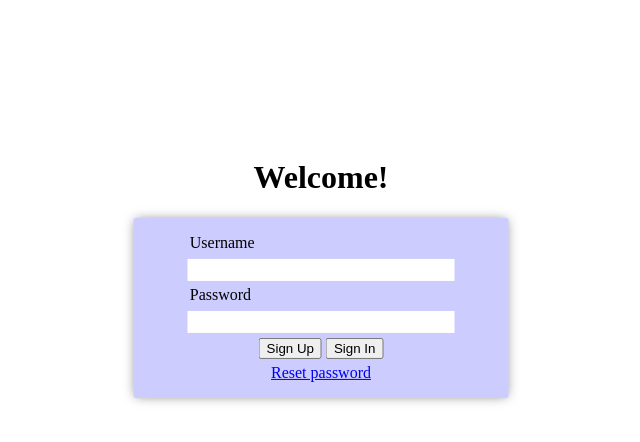
After one commit to Temich7799/simpleAdminPage, a PHP site: template app/views/templates/login_page_template.html.twig in a window 1280 px wide. The commit adds this page. Shown: the top 442 px of the page, without its empty margins (319-959 px from the left). Run offline with PHP 8.4, Linux system fonts and the light colour scheme; the template is opened without the code that fills it, so the values that code supplies are empty; some libraries are stand-ins or nearby versions.

Commit message:
make login page

```diff
--- /dev/null
+++ b/app/views/templates/login_page_template.html.twig
@@ -0,0 +1,90 @@
+<!DOCTYPE html>
+<html lang="en">
+
+<head>
+    <meta charset="UTF-8">
+    <meta http-equiv="X-UA-Compatible" content="IE=edge">
+    <meta name="viewport" content="width=device-width, initial-scale=1.0">
+    <title>Login</title>
+    <style>
+        body {
+            position: relative;
+        }
+
+        main {
+            position: absolute;
+            top: 50%;
+            left: 50%;
+            margin-right: -50%;
+            transform: translate(-50%, 50%);
+        }
+
+        h1 {
+            text-align: center;
+        }
+
+        form {
+            display: flex;
+            flex-direction: column;
+            justify-content: center;
+            align-items: center;
+            gap: 5px;
+            width: 375px;
+            height: 150px;
+            border-radius: 2.5px;
+            background-color: rgba(0, 0, 255, .2);
+            box-shadow: rgb(0 0 0 / 50%) 0px 0px 12px -2px;
+            padding: 15px 0;
+        }
+
+        form label,
+        input {
+            height: 20px;
+            display: block;
+            width: 70%;
+            border: none;
+            outline: none;
+        }
+    </style>
+</head>
+
+<body>
+    <main>
+        <h1>Welcome!</h1>
+        <form class="form" id="form-login" name="login">
+            <label>Username</label>
+            <input name="username" required />
+            <label>Password</label>
+            <input name="password" type="password" required />
+            <div>
+                <button name="sign-up" id="sign-up">Sign Up</button>
+                <button name="sign-in" type="submit">Sign In</button>
+            </div>
+            <a href="reset-password">Reset password</a>
+        </form>
+    </main>
+    <script>
+        const form = document.getElementById('form-login');
+        const signUpButton = document.getElementById('sign-up');
+
+        form.addEventListener('submit', (submitEvent) => {
+
+            submitEvent.preventDefault();
+
+            const formData = new FormData(form);
+
+            fetch(document.location.href, {
+                method: 'POST',
+                mode: 'cors',
+                body: formData
+            });
+        });
+
+        signUpButton.addEventListener('click', (clickEvent) => {
+            clickEvent.preventDefault();
+            document.location.href += 'sign-up';
+        });
+    </script>
+</body>
+
+</html>
--- a/index.php
+++ b/index.php
@@ -7,6 +7,6 @@ use Slim\Factory\AppFactory;
 $app = AppFactory::create();
 $app->setBasePath('/simpleAdminPage');
 
-require './app/views/routes/home_route.php';
+require './app/views/routes/home_page_route.php';
 
 $app->run();
```
Also changed, not shown: app/controllers/HomeController.php (deleted, +0 -14 lines), app/controllers/HomePageController.php (added, +11 -0 lines), app/views/routes/home_page_route.php (added, +14 -0 lines), app/views/routes/home_route.php (deleted, +0 -8 lines), app/views/templates/home_template.html.twig (deleted, +0 -16 lines).
